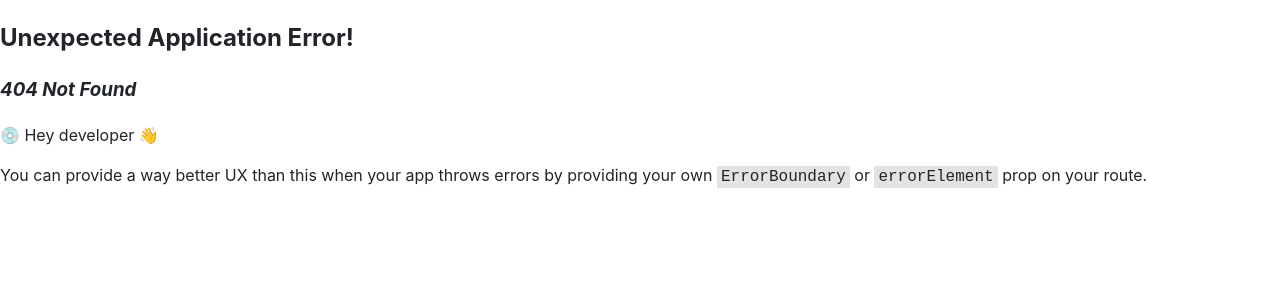
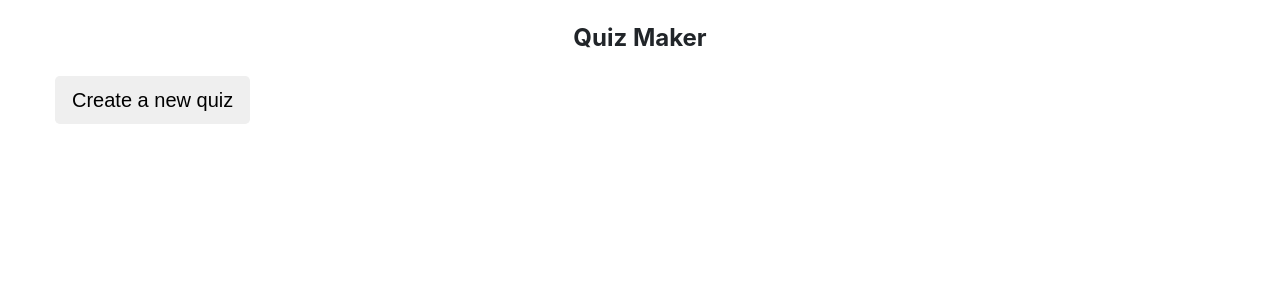
Before and after one commit to phatvu4035/trivia, a React (Create React App) app: page /#/result in a window 1280 px wide. Before the commit this address had no page. Shown: the top 300 px of the page. Built offline with nearby package versions, Linux system fonts and the light colour scheme.

Commit message:
coding 8

```diff
--- /dev/null
+++ b/src/App.js
@@ -0,0 +1,19 @@
+import { useRoutes } from "react-router-dom";
+import routes from "./router/routers";
+
+const App = () => {
+    const content = useRoutes(routes);
+
+    return (
+        <>
+            <div className="app">
+                <div className="container">
+                    <h2 className="text-center">Quiz Maker</h2>
+                    {content}
+                </div>
+            </div>
+        </>
+    );
+}
+
+export default App;
--- a/src/Pages/Quiz.jsx
+++ b/src/Pages/Quiz.jsx
@@ -30,7 +30,7 @@ const Quiz = () => {
     }
 
     return (
-        <div className="quiz container">
+        <div className="quiz">
             <div className="filter">
                 <Filter key={'filter'}/>
             </div>
--- a/src/Pages/Result.jsx
+++ b/src/Pages/Result.jsx
@@ -32,11 +32,11 @@ const Result = () => {
     });
 
     const gotoQuizPage = () => {
-        navigate('/trivia');
+        navigate('/');
     }
 
     return (
-        <div className="quiz container">
+        <div className="quiz">
 
             <div className="questions-block mglr--15">
                 {
--- a/src/index.js
+++ b/src/index.js
@@ -3,29 +3,20 @@ import ReactDOM from 'react-dom/client';
 import './index.css';
 import reportWebVitals from './reportWebVitals';
 
-import { createBrowserRouter, RouterProvider } from 'react-router-dom';
+import { HashRouter as BrowserRouter } from 'react-router-dom';
 import { Provider} from 'react-redux';
 
+import App from './App';
 import store from './redux/store';
-import Quiz from './Pages/Quiz';
-import Result from './Pages/Result';
 
-const router = createBrowserRouter([
-  {
-    path: '/trivia',
-    element: <Quiz />
-  },
-  {
-    path: '/result',
-    element: <Result />
-  }
-])
 
 const root = ReactDOM.createRoot(document.getElementById('root'));
 root.render(
   <React.StrictMode>
     <Provider store={store}>
-      <RouterProvider router={router}/>
+      <BrowserRouter>
+        <App />
+      </BrowserRouter>
     </Provider>
   </React.StrictMode>
 );
--- /dev/null
+++ b/src/router/routers.js
@@ -0,0 +1,15 @@
+import Quiz from "../Pages/Quiz";
+import Result from "../Pages/Result";
+
+const routes = [
+    {
+        path: '/',
+        element: <Quiz />
+      },
+      {
+        path: '/result',
+        element: <Result />
+      }
+];
+
+export default routes;
```
